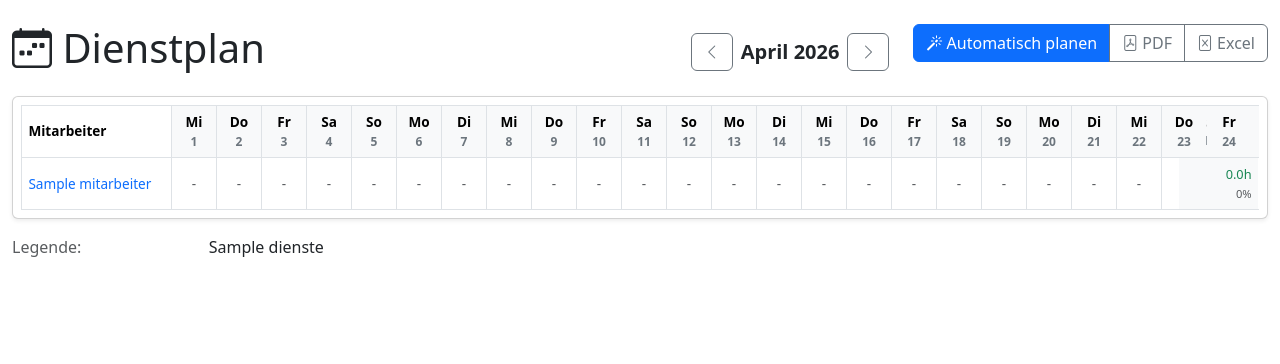
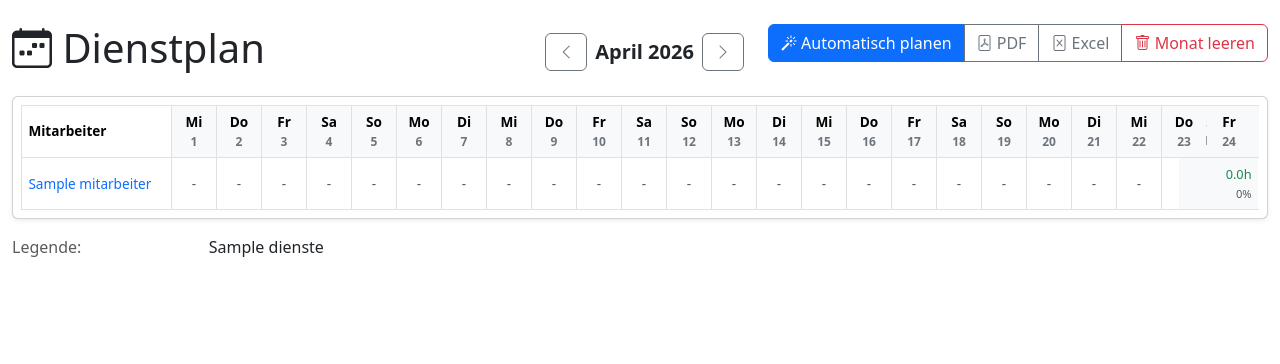
Before and after one commit to unrealmarmota/pflegeplanung, a Flask app: page /planung/kalender in a window 1280 px wide. Shown: the part 56-420 px from the top of the page. Run offline with Flask 3, Linux system fonts and the light colour scheme; a user stored in the database is signed in; tables that the repository leaves empty hold one stand-in row (values such as "Sample post").

Commit message:
Feature: Dienstplan-Reset für ganzen Monat
Neuer Button 'Monat leeren' im Kalender mit Bestätigungs-Dialog.
Neue API-Route POST /planung/api/reset-monat löscht alle Einträge des Monats.

Co-Authored-By: Claude Sonnet 4.6 <noreply@anthropic.com>

```diff
--- a/app/routes/planung.py
+++ b/app/routes/planung.py
@@ -196,6 +196,34 @@ def kalender():
                            stunden_dict=stunden_dict,
                            heute=date.today(),
                            ki_verfuegbar=ki.ist_verfuegbar())
+
+
+@bp.route('/api/reset-monat', methods=['POST'])
+def api_reset_monat():
+    """Löscht alle Dienstplan-Einträge für einen Monat"""
+    data = request.get_json()
+    jahr = data.get('jahr')
+    monat = data.get('monat')
+
+    if not jahr or not monat:
+        return jsonify({'error': 'Jahr und Monat sind erforderlich'}), 400
+
+    try:
+        start_datum = date(int(jahr), int(monat), 1)
+        num_days = calendar.monthrange(int(jahr), int(monat))[1]
+        ende_datum = date(int(jahr), int(monat), num_days)
+
+        deleted = Dienstplan.query.filter(
+            Dienstplan.datum >= start_datum,
+            Dienstplan.datum <= ende_datum
+        ).delete()
+        db.session.commit()
+
+        return jsonify({'success': True, 'geloescht': deleted})
+    except Exception as e:
+        db.session.rollback()
+        logger.error(f"Fehler beim Reset: {e}")
+        return jsonify({'error': str(e)}), 500
 
 
 @bp.route('/api/eintrag', methods=['POST'])
--- a/app/templates/planung/kalender.html
+++ b/app/templates/planung/kalender.html
@@ -129,6 +129,10 @@
                class="btn btn-outline-secondary">
                 <i class="bi bi-file-excel"></i> Excel
             </a>
+            <button type="button" class="btn btn-outline-danger"
+                    onclick="resetMonat({{ jahr }}, {{ monat }})">
+                <i class="bi bi-trash"></i> Monat leeren
+            </button>
         </div>
     </div>
 </div>
@@ -485,5 +489,27 @@
             console.error('Fehler beim Laden der Ausschlüsse:', error);
         }
     };
+
+    async function resetMonat(jahr, monat) {
+        const monatName = new Date(jahr, monat - 1, 1).toLocaleString('de-DE', { month: 'long', year: 'numeric' });
+        if (!confirm(`Alle Dienstplan-Einträge für ${monatName} wirklich löschen?\n\nDieser Vorgang kann nicht rückgängig gemacht werden.`)) {
+            return;
+        }
+        try {
+            const resp = await fetch('/planung/api/reset-monat', {
+                method: 'POST',
+                headers: { 'Content-Type': 'application/json' },
+                body: JSON.stringify({ jahr, monat })
+            });
+            const data = await resp.json();
+            if (data.success) {
+                location.reload();
+            } else {
+                alert('Fehler: ' + (data.error || 'Unbekannter Fehler'));
+            }
+        } catch (e) {
+            alert('Netzwerkfehler beim Löschen');
+        }
+    }
 </script>
 {% endblock %}
```
